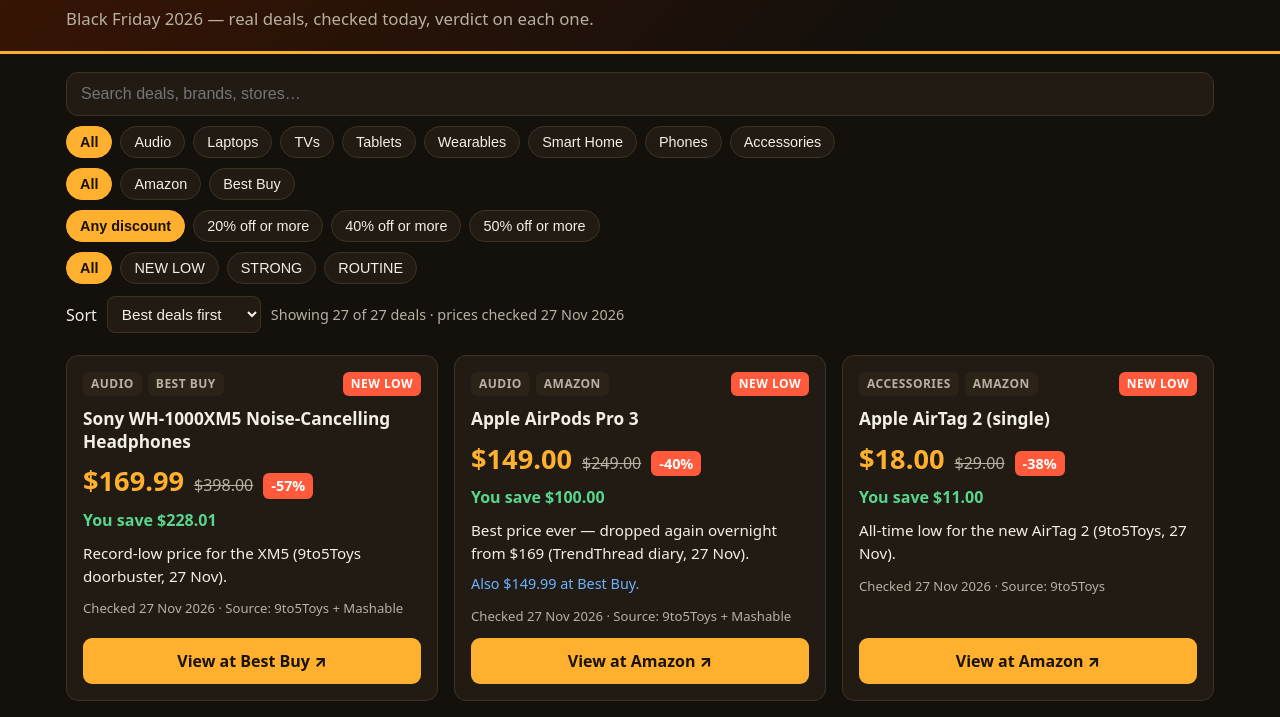
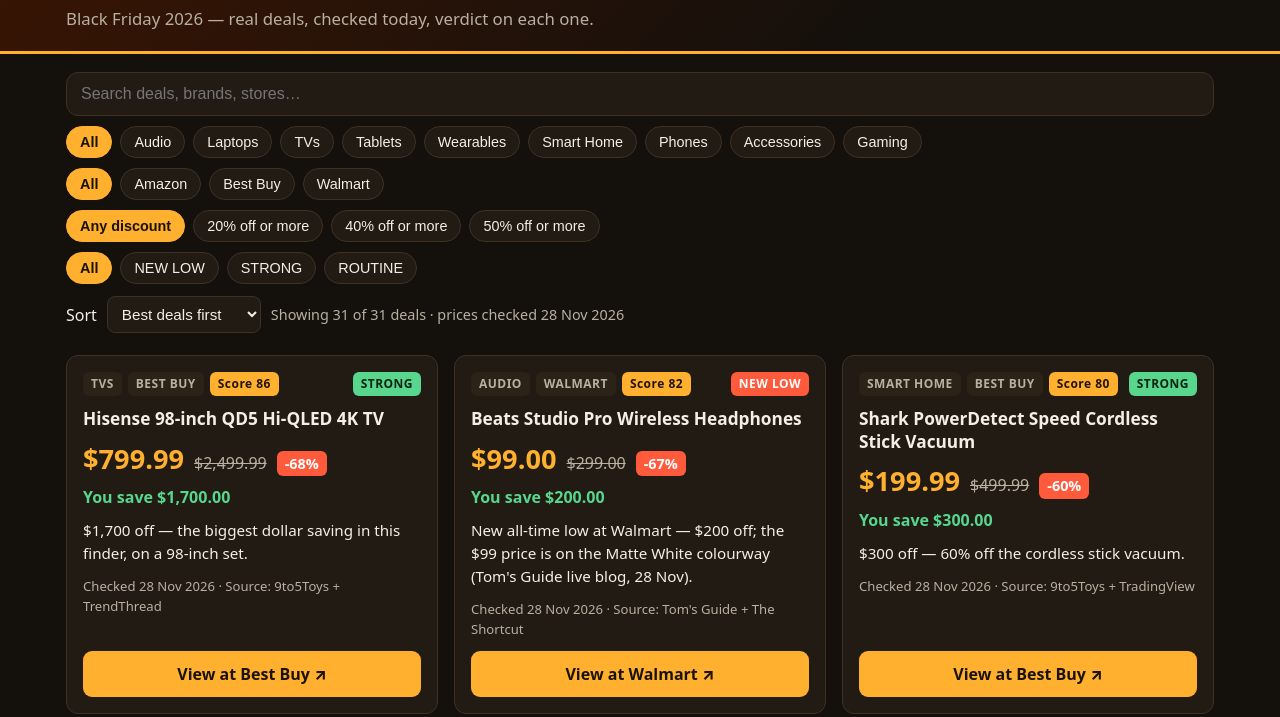
Before and after one commit to midorima66/black-friday-deal-finder-01, a plain HTML site: page app/index.html in a window 1280 px wide. Shown: the part 76-793 px from the top of the page. Drawn offline with Linux system fonts and the light colour scheme.

Commit message:
Re-checked 28 Nov: 31 deals, Walmart added, deal scores, new screenshots

```diff
--- a/app/deals.js
+++ b/app/deals.js
@@ -1,14 +1,18 @@
 // Deal data for DealHawk — Black Friday 2026.
-// Every price below was read by the maker on Friday 27 November 2026 (UTC
-// morning) from a named deals roundup that names the store, and each store
-// link was followed to the store's own product page (or, for Best Buy
-// doorbusters, to Best Buy's Black Friday sale page) before it was listed.
+// Every price below was read by the maker from a named deals roundup
+// that names the store (9to5Toys, Mashable, Tom's Guide, The Shortcut,
+// TradingView), and the whole list was re-checked against the roundups'
+// Saturday 28 November 2026 coverage: any deal whose price could not be
+// confirmed again on 28 Nov was dropped, and the Walmart deals were
+// added from the 28 Nov roundups. Each store link was followed to the
+// store's own product page (or, for Best Buy doorbusters, to Best Buy's
+// Black Friday sale page) before it was listed.
 // sale = the price the store showed; usual = the store's own comparison
 // price; pct = the discount worked out from those two prices, rounded.
 // verdict: NEW LOW (the roundup calls it an all-time/record low),
 // STRONG (a steep cut, 24% or more), ROUTINE (a modest cut under 20%).
 
-export const CHECKED_ON = '27 Nov 2026';
+export const CHECKED_ON = '28 Nov 2026';
 
 export const DEALS = [
   {
@@ -108,18 +112,6 @@ export const DEALS = [
     alsoAt: '',
   },
   {
-    id: 'ipad-mini-a17',
-    name: 'Apple iPad mini (A17 Pro)',
-    category: 'Tablets',
-    store: 'Amazon',
-    sale: 499.00, usual: 599.00, pct: 17,
-    url: 'https://www.amazon.com/dp/B0DK3YLRM8',
-    source: 'Mashable',
-    verdict: 'ROUTINE',
-    evidence: '$100 off, but a modest 17% on a $599 tablet.',
-    alsoAt: '',
-  },
-  {
     id: 'ipad-mini-oled',
     name: 'Apple iPad mini OLED (A20 Pro)',
     category: 'Tablets',
@@ -165,30 +157,6 @@ export const DEALS = [
     source: 'Mashable',
     verdict: 'STRONG',
     evidence: '$1,602 off list on a 75-inch Mini-LED flagship.',
-    alsoAt: '',
-  },
-  {
-    id: 'kindle-colorsoft',
-    name: 'Amazon Kindle Colorsoft (16GB, 2024)',
-    category: 'Tablets',
-    store: 'Amazon',
-    sale: 169.99, usual: 289.99, pct: 41,
-    url: 'https://www.amazon.com/Amazon-Kindle-Colorsoft/dp/B0CGVSKR1G',
-    source: 'Mashable',
-    verdict: 'STRONG',
-    evidence: '41% off the colour e-reader, $120 saved.',
-    alsoAt: '',
-  },
-  {
-    id: 'echo-dot',
-    name: 'Amazon Echo Dot (newest model)',
-    category: 'Smart Home',
-    store: 'Amazon',
-    sale: 49.99, usual: 99.99, pct: 50,
-    url: 'https://www.amazon.com/dp/B0GFPRVHV2',
-    source: 'Mashable',
-    verdict: 'STRONG',
-    evidence: 'Half price — the usual Black Friday floor for the Dot.',
     alsoAt: '',
   },
   {
@@ -335,4 +303,88 @@ export const DEALS = [
     evidence: '$125 off the Wi-Fi smart lock with fingerprint access.',
     alsoAt: '',
   },
+  {
+    id: 'beats-studio-pro-wm',
+    name: 'Beats Studio Pro Wireless Headphones',
+    category: 'Audio',
+    store: 'Walmart',
+    sale: 99.00, usual: 299.00, pct: 67,
+    url: 'https://www.walmart.com/ip/Beats-Studio-Pro-Wireless-Headphones-Deep-Brown/3261092680',
+    source: "Tom's Guide + The Shortcut",
+    verdict: 'NEW LOW',
+    evidence: 'New all-time low at Walmart — $200 off; the $99 price is on the Matte White colourway (Tom\'s Guide live blog, 28 Nov).',
+    alsoAt: '',
+  },
+  {
+    id: 'shark-detect-la490-wm',
+    name: 'Shark Detect Lift-Away LA490 Vacuum',
+    category: 'Smart Home',
+    store: 'Walmart',
+    sale: 144.00, usual: 379.99, pct: 62,
+    url: 'https://www.walmart.com/ip/19810256956',
+    source: 'QRazy Deals live-checked list',
+    verdict: 'STRONG',
+    evidence: '$235.99 off — price read off the live Walmart product page on 27 Nov, still listed 28 Nov.',
+    alsoAt: '',
+  },
+  {
+    id: 'dell-15-touch-wm',
+    name: 'Dell 15.6-inch Touchscreen Laptop',
+    category: 'Laptops',
+    store: 'Walmart',
+    sale: 449.00, usual: 849.99, pct: 47,
+    url: 'https://www.walmart.com/ip/15828702851',
+    source: 'QRazy Deals live-checked list',
+    verdict: 'STRONG',
+    evidence: '$400.99 off — price read off the live Walmart product page on 27 Nov, still listed 28 Nov.',
+    alsoAt: '',
+  },
+  {
+    id: 'jbl-flip-6-wm',
+    name: 'JBL Flip 6 Portable Bluetooth Speaker',
+    category: 'Audio',
+    store: 'Walmart',
+    sale: 89.95, usual: 129.95, pct: 31,
+    url: 'https://www.walmart.com/ip/5037017627',
+    source: 'QRazy Deals live-checked list',
+    verdict: 'STRONG',
+    evidence: '$40 off the portable speaker — price read off the live Walmart product page on 27 Nov.',
+    alsoAt: '',
+  },
+  {
+    id: 'vizio-75-quantum-wm',
+    name: 'VIZIO 75-inch Quantum QLED 4K TV',
+    category: 'TVs',
+    store: 'Walmart',
+    sale: 348.00, usual: 428.00, pct: 19,
+    url: 'https://www.walmart.com/ip/19310915562',
+    source: 'QRazy Deals live-checked list',
+    verdict: 'ROUTINE',
+    evidence: 'Only $80 off a 75-inch QLED — a modest cut, price read off the live Walmart page on 27 Nov.',
+    alsoAt: '',
+  },
+  {
+    id: 'meta-quest-3s-wm',
+    name: 'Meta Quest 3S 128GB VR Headset (GOLF+ bundle)',
+    category: 'Gaming',
+    store: 'Walmart',
+    sale: 297.00, usual: 349.99, pct: 15,
+    url: 'https://www.walmart.com/creator/collections?id=569495',
+    source: 'The Shortcut + Walmart storefront',
+    verdict: 'ROUTINE',
+    evidence: '$53 off the 128GB headset, bundled with GOLF+ and in-game credits (Walmart Black Friday storefront).',
+    alsoAt: '',
+  },
+  {
+    id: 'switch-2-mkw-bundle',
+    name: 'Nintendo Switch 2 + Mario Kart World Bundle',
+    category: 'Gaming',
+    store: 'Walmart',
+    sale: 499.00, usual: 549.99, pct: 9,
+    url: 'https://www.walmart.com/ip/Nintendo-Switch-2-Mario-Kart-World-Bundle/16422361549',
+    source: "Tom's Guide + The Shortcut",
+    verdict: 'ROUTINE',
+    evidence: 'Only $50 off, but the console alone costs $499 — the Mario Kart World download is effectively free (Tom\'s Guide).',
+    alsoAt: 'Also $499.99 at Target.',
+  },
 ];
--- a/app/filters.js
+++ b/app/filters.js
@@ -1,8 +1,12 @@
 // Filtering and sorting for the deal list. Pure functions over the DEALS
 // array so the list view and the counts stay in agreement.
 
-export const CATEGORIES = ['All', 'Audio', 'Laptops', 'TVs', 'Tablets', 'Wearables', 'Smart Home', 'Phones', 'Accessories'];
-export const STORES = ['All', 'Amazon', 'Best Buy'];
+import { DEALS } from './deals.js';
+
+export const CATEGORIES = ['All', 'Audio', 'Laptops', 'TVs', 'Tablets', 'Wearables', 'Smart Home', 'Phones', 'Accessories', 'Gaming'];
+// Store filter chips are derived from the deals themselves, so a store
+// only ever appears when at least one of its deals is listed.
+export const STORES = ['All', ...new Set(DEALS.map((d) => d.store))];
 export const DISCOUNT_STEPS = [
   { label: 'Any discount', min: 0 },
   { label: '20% off or more', min: 20 },
@@ -22,6 +26,16 @@ export function savedAmount(deal) {
   return Math.round((deal.usual - deal.sale) * 100) / 100;
 }
 
+// One number a shopper can sort by: the discount percentage, the dollars
+// saved (capped so a pricey TV cannot win on dollars alone), and the
+// verdict bonus — a record low is worth more than the same % off a
+// routine sale. 0–99, higher is the better deal.
+export function dealScore(deal) {
+  const bonus = deal.verdict === 'NEW LOW' ? 15 : deal.verdict === 'STRONG' ? 8 : 0;
+  const raw = deal.pct * 0.7 + Math.min(savedAmount(deal), 300) / 10 + bonus;
+  return Math.max(1, Math.min(99, Math.round(raw)));
+}
+
 export function applyFilters(deals, state) {
   const q = state.query.trim().toLowerCase();
   return deals.filter((d) => {
@@ -39,7 +53,7 @@ export function applySort(deals, sortId) {
   if (sortId === 'pct') list.sort((a, b) => b.pct - a.pct || b.usual - a.usual);
   else if (sortId === 'saved') list.sort((a, b) => savedAmount(b) - savedAmount(a));
   else if (sortId === 'price') list.sort((a, b) => a.sale - b.sale);
-  else list.sort((a, b) => VERDICT_RANK[a.verdict] - VERDICT_RANK[b.verdict] || b.pct - a.pct);
+  else list.sort((a, b) => dealScore(b) - dealScore(a) || b.pct - a.pct);
   return list;
 }
 
--- a/app/index.html
+++ b/app/index.html
@@ -4,7 +4,7 @@
 <meta charset="utf-8">
 <meta name="viewport" content="width=device-width, initial-scale=1">
 <title>DealHawk — Black Friday 2026 Deal Finder</title>
-<meta name="description" content="27 real Black Friday and Cyber Monday deals, checked 27 Nov 2026 at Amazon and Best Buy, with an honest verdict on each one.">
+<meta name="description" content="31 real Black Friday and Cyber Monday deals, checked 28 Nov 2026 at Amazon, Best Buy and Walmart, each with a deal score and an honest verdict.">
 <link rel="stylesheet" href="style.css">
 <script type="module" src="main.js"></script>
 </head>
@@ -17,8 +17,9 @@
 </header>
 <main id="app" class="wrap"></main>
 <footer class="wrap">
-  <p><strong>How these prices were checked.</strong> Every deal on this page was read on Friday 27 November 2026 (UTC morning) from a deals roundup that names its store (9to5Toys, Mashable, TradingView) and its store link was followed to the store's own product page — or, for Best Buy doorbusters, to Best Buy's Black Friday sale page. The sale price is the price the store showed; the usual price is the store's own comparison price; the discount is worked out from those two. Prices move all day on Black Friday: check the price at checkout before you buy.</p>
+  <p><strong>How these prices were checked.</strong> Every deal on this page was read from a deals roundup that names its store (9to5Toys, Mashable, Tom's Guide, The Shortcut, TradingView) and the whole list was re-checked against the roundups' Saturday 28 November 2026 coverage — a deal whose price could not be confirmed again was dropped. Each store link was followed to the store's own product page — or, for Best Buy doorbusters, to Best Buy's Black Friday sale page. The sale price is the price the store showed; the usual price is the store's own comparison price; the discount is worked out from those two. Prices move all day on Black Friday: check the price at checkout before you buy.</p>
   <p><strong>What the verdict means.</strong> NEW LOW — the roundup calls it an all-time or record low. STRONG — a steep cut of 24% or more. ROUTINE — a modest cut under 20%; fine if you needed it anyway, not a reason to buy.</p>
+  <p><strong>What the deal score means.</strong> Each deal carries a score out of 99 combining its discount, the dollars saved (capped, so an expensive TV cannot win on dollars alone) and its verdict — a record low scores above the same percentage off a routine sale. "Best deals first" sorts by that score.</p>
   <p>DealHawk is an independent finder built for the make.fun Black Friday bounty. It is not affiliated with Amazon, Best Buy, or any brand named here.</p>
 </footer>
 </body>
--- a/app/render.js
+++ b/app/render.js
@@ -4,7 +4,7 @@
 // badge with its evidence, when the price was checked, and the store link.
 
 import { CHECKED_ON, DEALS } from './deals.js';
-import { savedAmount } from './filters.js';
+import { dealScore, savedAmount } from './filters.js';
 
 export function money(n) {
   return '$' + n.toLocaleString('en-US', { minimumFractionDigits: 2, maximumFractionDigits: 2 });
@@ -22,6 +22,7 @@ export function dealCard(deal) {
     <div class="card-top">
       <span class="cat">${deal.category}</span>
       <span class="store">${deal.store}</span>
+      <span class="score" title="Deal score: discount, dollars saved and verdict combined">Score ${dealScore(deal)}</span>
       ${verdictBadge(deal)}
     </div>
     <h3><a href="#/deal/${deal.id}">${deal.name}</a></h3>
@@ -55,10 +56,11 @@ export function dealDetail(deal) {
       <span class="pct">-${deal.pct}%</span>
     </div>
     <p class="saved">You save ${money(saved)} off the usual price of ${money(deal.usual)}.</p>
+    <p class="score-line">Deal score <strong>${dealScore(deal)} / 99</strong> — discount, dollars saved and the verdict below combined, so the best deals sort first.</p>
     <h4>Is it really a deal?</h4>
     <p>${deal.evidence}</p>
     ${deal.alsoAt ? `<p class="also">${deal.alsoAt}</p>` : ''}
-    <p class="checked">Price checked ${CHECKED_ON} (UTC morning) at ${deal.store}; reported by ${deal.source}. Prices can change or sell out — check the price at checkout.</p>
+    <p class="checked">Price checked ${CHECKED_ON} at ${deal.store}; reported by ${deal.source}. Prices can change or sell out — check the price at checkout.</p>
     <a class="cta big" href="${deal.url}" target="_blank" rel="noopener">View at ${deal.store} ↗</a>
     <h4>More ${deal.category} deals</h4>
     <div class="grid mini">${siblings.map(dealCard).join('')}</div>
--- a/app/style.css
+++ b/app/style.css
@@ -102,6 +102,17 @@ a { color: var(--amber); }
 .v-low { background: var(--red); color: #fff; }
 .v-strong { background: var(--green); color: #08230f; }
 .v-routine { background: var(--blue); color: #06182e; }
+.score {
+  font-size: 0.75rem;
+  font-weight: 800;
+  letter-spacing: 0.04em;
+  padding: 3px 8px;
+  border-radius: 6px;
+  background: var(--amber);
+  color: #231300;
+}
+.score-line { color: var(--muted); }
+.score-line strong { color: var(--amber); }
 .card h3 { margin: 12px 0 8px; font-size: 1.08rem; line-height: 1.3; }
 .card h3 a { color: var(--ink); text-decoration: none; }
 .card h3 a:hover { text-decoration: underline; }
```
